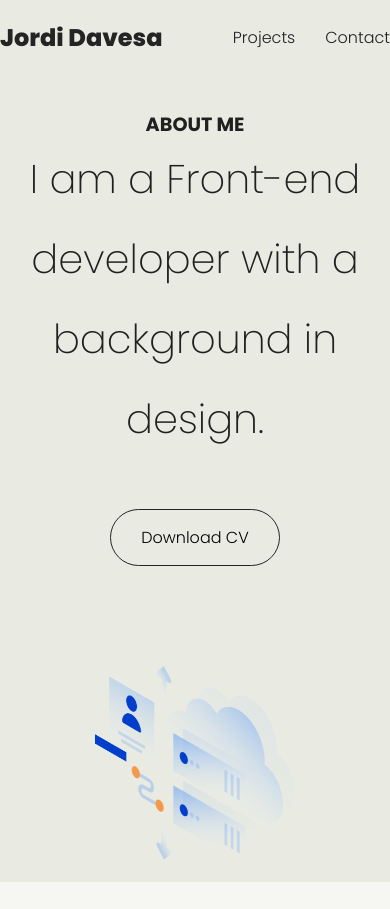
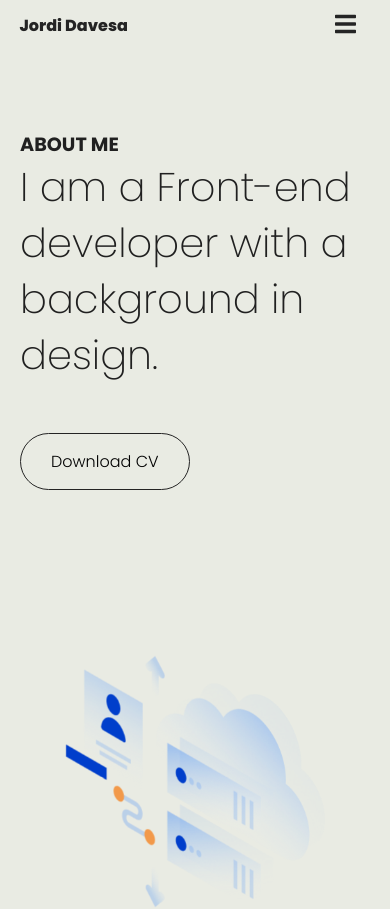
Before and after one commit to jdavesa/portfolio, a React (Create React App) app: page / in a window 390 px wide. Shown: the top 909 px of the page. Built offline with nearby package versions, Linux system fonts and the light colour scheme.

Commit message:
Features: Responsive Styles

```diff
--- a/src/App.css
+++ b/src/App.css
@@ -22,7 +22,7 @@
 
 @media (max-width: 400px){
   .navbar{
-    width: 100%;
+    width: 90%;
   }
 }
 
@@ -46,6 +46,9 @@
 }
 
 @media (max-width: 400px){
+  .navbar h3{
+    font-size: 1rem;
+  }
   .navbar h3:hover{
     opacity: 1;
 
@@ -63,6 +66,49 @@
 .navbar-link:hover{
   color:rgb(172, 172, 172);
 }
+
+
+.ham-menu{
+  background-color: rgb(233, 235, 227);
+  border: 1px solid rgb(36, 36, 36);
+  position: fixed;
+  right: 0px;
+  height:100vh;
+  width:200px;
+  padding-top: 100px;
+  display: flex;
+  flex-direction: column;
+  justify-content: flex-start;
+  align-items: center;
+  z-index: 1;
+
+}
+
+.navbar-ham-link{
+  margin: 0px auto 30px ;
+  font-size: 1.3rem;
+  font-weight: 300;
+}
+
+.ham-button{
+  background-color:none;
+  background: none;
+  width: 50px;
+  height: 50px;
+  border:none;
+  font-size:1.5rem;
+  color:rgb(36, 36, 36);
+  transition: all 0.3s;
+}
+
+
+.ham-button:active{
+  background-color:none;
+  background: none;
+}
+
+
+
 
 .home-page{
   margin: 0;
@@ -157,15 +203,21 @@
 
   .top-container div{
     display: inline;
+    text-align: left;
+    padding: 10px;
   }
 
   .top-container div h1{
     font-size: 2.5rem;
+    line-height: 3.5rem;
+    font-weight: 200;
   }
 
 
   .top-container div img{
-    width: 200px;
+    width: 70%;
+    padding: 15%;
+    text-align:center!important;
   }
 }
 
--- a/src/App.tsx
+++ b/src/App.tsx
@@ -1,11 +1,24 @@
+import {useState, useEffect} from 'react'
 import Navbar from './components/navbar';
+import NavbarMobile from './components/navbarMobile'
 import HomePage from './pages/home.js';
 import './App.css';
 
 function App() {
+  const [windowWidth, setWindowWidth] = useState(window.innerWidth);
+
+  const handleSize = () => setWindowWidth(window.innerWidth);
+
+  useEffect(() => {
+    window.addEventListener("resize", handleSize);
+    return () => window.addEventListener("resize", handleSize);
+  }, []);
+
   return (
     <div className="App">
-      <Navbar/>
+      {windowWidth > 800 &&
+      <Navbar/>}
+      {windowWidth < 800 && <NavbarMobile/>}
       <HomePage/>
 
     </div>
--- /dev/null
+++ b/src/components/navbarMobile.js
@@ -0,0 +1,137 @@
+import { useState } from "react";
+import styled, { keyframes } from "styled-components";
+import { Link } from "react-scroll";
+import Slide from "react-reveal/Slide";
+import { FontAwesomeIcon } from "@fortawesome/react-fontawesome";
+import { faBars } from "@fortawesome/free-solid-svg-icons";
+import { faTimes } from "@fortawesome/free-solid-svg-icons";
+
+const NavbarContainer = styled.div`
+  position: fixed;
+  padding-top: 0px;
+  z-index: 2;
+  width: 100vw;
+  height: 50px;
+  background-color: rgb(233, 235, 227);
+  animation: ${(props) =>
+      props.shadow === "default"
+        ? null
+        : props.shadow === "shadow"
+        ? toShadow
+        : toNoShadow}
+    0.3s forwards;
+`;
+const toShadow = keyframes`
+    from{
+        box-shadow: 0px 0px 0px rgba(0, 0, 0, 0.041);
+    }
+    to{
+        box-shadow: 1px 5px 20px rgba(0, 0, 0, 0.041);
+        border-bottom: 1px solid rgb(36, 36, 36);
+        background-color: rgb(246, 247, 242);
+    }
+`;
+
+const toNoShadow = keyframes`
+    from{
+        box-shadow: 1px 5px 20px rgba(0, 0, 0, 0.041);
+        background-color: rgb(246, 247, 242);
+    }
+    to{
+        box-shadow: 0px 0px 0px rgba(0, 0, 0, 0.041);
+    }
+`;
+
+
+function NavbarMobile() {
+  const [shadow, setShadow] = useState("default");
+  const [notFirstTime, setNotFirstTime] = useState(false);
+  const [showMenu, setShowMenu] = useState(false);
+
+  const toShadow = () => {
+    if (window.scrollY >= 100) {
+      setShadow("shadow");
+      setNotFirstTime(true);
+    } else if (notFirstTime && window.scrollY <= 100) {
+      setShadow("noShadow");
+    }
+  };
+
+  window.addEventListener("scroll", toShadow);
+
+  const toggleMenu = (e) => {
+    setShowMenu(!showMenu);
+  };
+
+  return (
+    <div>
+      <NavbarContainer shadow={shadow}>
+        <div className="navbar">
+          <Link
+            className="navbar-link-name"
+            to="home-page"
+            spy={true}
+            smooth={true}
+            duration={500}
+          >
+            <h3>Jordi Davesa</h3>
+          </Link>
+          <button onClick={toggleMenu} className="ham-button">
+            {showMenu ? <FontAwesomeIcon icon={faTimes} className="ham-link" /> : <FontAwesomeIcon icon={faBars} className="ham-link" />}
+          </button>
+        </div>
+      </NavbarContainer>
+
+        <Slide right when={showMenu}>
+          <div className="ham-menu">
+            <Link
+              className="navbar-ham-link"
+              onClick={toggleMenu}
+              to="projects"
+              spy={true}
+              smooth={true}
+              duration={500}
+            >
+              /projects
+            </Link>
+            <Link
+              className="navbar-ham-link"
+              onClick={toggleMenu}
+              to="contact"
+              spy={true}
+              smooth={true}
+              duration={500}
+            >
+              /contact
+            </Link>
+          </div>
+        </Slide>
+      {/* {!showMenu && (
+        <Slide left opposite when={!showMenu}>
+          <div className="ham-menu">
+            <Link
+              className="navbar-link"
+              to="projects"
+              spy={true}
+              smooth={true}
+              duration={500}
+            >
+              Projects
+            </Link>
+            <Link
+              className="navbar-link"
+              to="contact"
+              spy={true}
+              smooth={true}
+              duration={500}
+            >
+              Contact
+            </Link>
+          </div>
+        </Slide>
+      )} */}
+    </div>
+  );
+}
+
+export default NavbarMobile;
```
